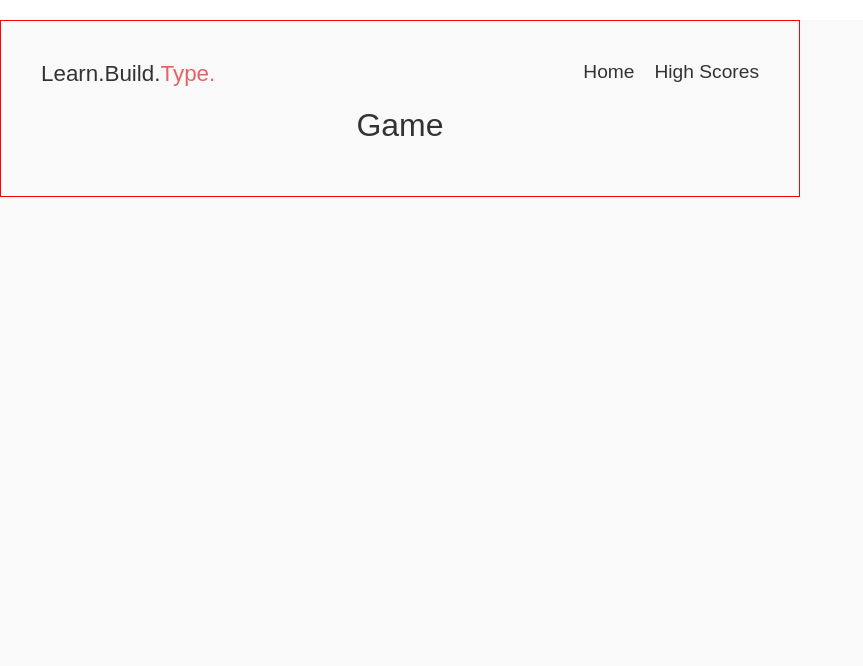
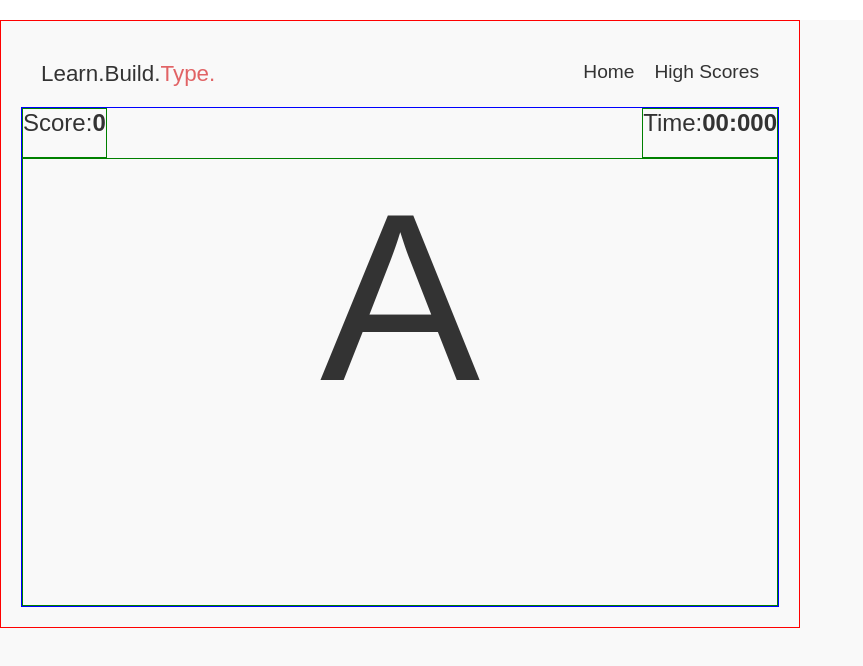
Before and after one commit to matthewfee/react-serverless, a React (Create React App) app: page /game in a window 1280 px wide. Shown: the top 666 px of the page, without its empty margins (0-863 px from the left). Built offline with nearby package versions, Linux system fonts and the light colour scheme.

Commit message:
styled the game page

```diff
--- a/src/pages/Game.tsx
+++ b/src/pages/Game.tsx
@@ -1,9 +1,18 @@
 import React from 'react'
+import { Strong, StyledCharacter, StyledGame, StyledScore, StyledTimer } from '../styled/Game'
 
 export default function Game() {
     return (
-        <div>
-            <h1>Game</h1>
-        </div>
+        <StyledGame>
+            <StyledScore>
+                Score:
+                <Strong>0</Strong>
+            </StyledScore>
+            <StyledCharacter>A</StyledCharacter>
+            <StyledTimer>
+                Time:
+                <Strong>00:000</Strong>
+            </StyledTimer>
+        </StyledGame>
     )
 }
--- /dev/null
+++ b/src/styled/Game.tsx
@@ -0,0 +1,35 @@
+import styled from 'styled-components'
+
+export const StyledGame = styled.div`
+    height: 75vh;
+    max-height: 500px;
+    width: 100%;
+    display: grid;
+    border: 1px solid blue;
+    grid-template-rows: 50px 1fr;
+    grid-template-columns: minmax(50px, auto) 1fr minmax(50px, auto);
+    text-align: center;
+
+    & p {
+        border: 1px solid green;
+    }
+`
+
+export const StyledScore = styled.p`
+    font-size: 1.5rem;
+`
+
+export const StyledTimer = styled.p`
+    font-size: 1.5rem;
+    grid-column: 3;
+`
+
+export const StyledCharacter = styled.p`
+    font-size: 15rem;
+    grid-row: 2;
+    grid-column: 1/4;
+`
+
+export const Strong = styled.strong`
+    font-weight: bold;
+`
```
Also changed, not shown: 1 other file (tests, documents, lock files or other folders).
